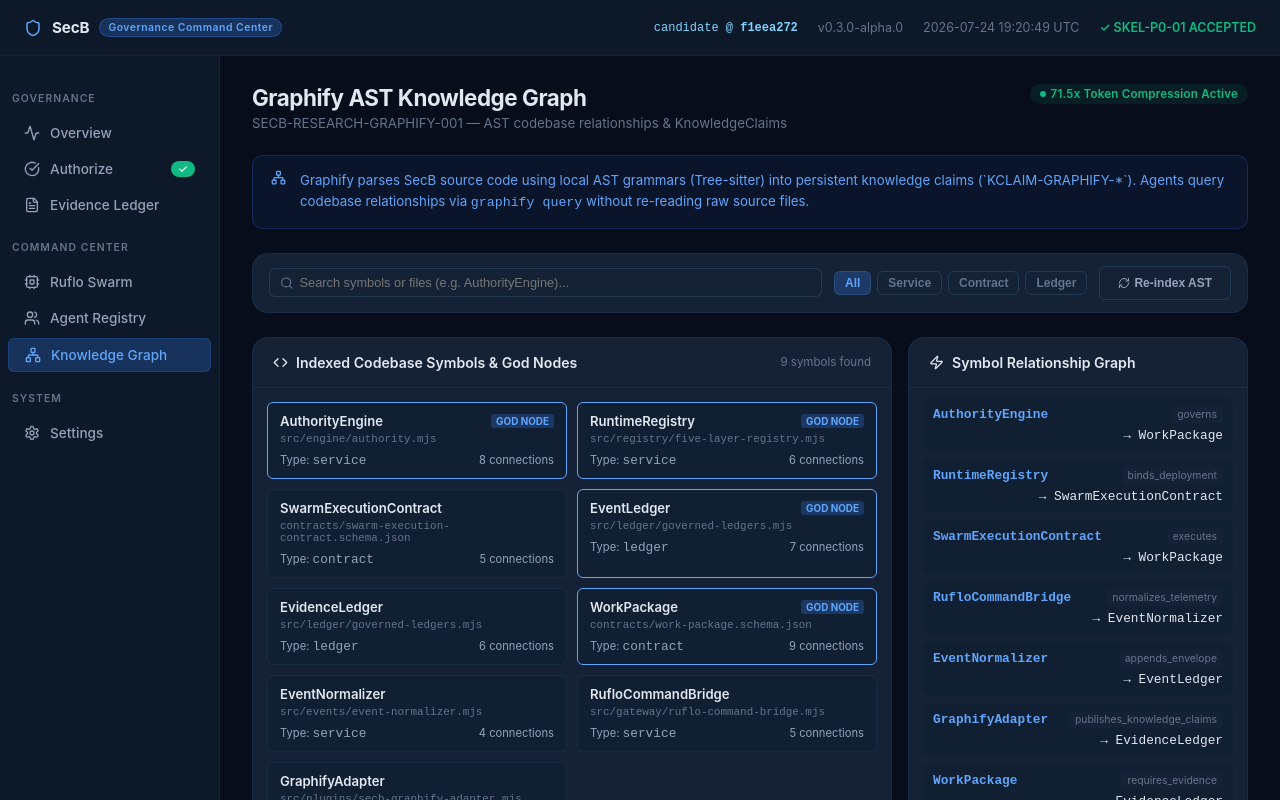
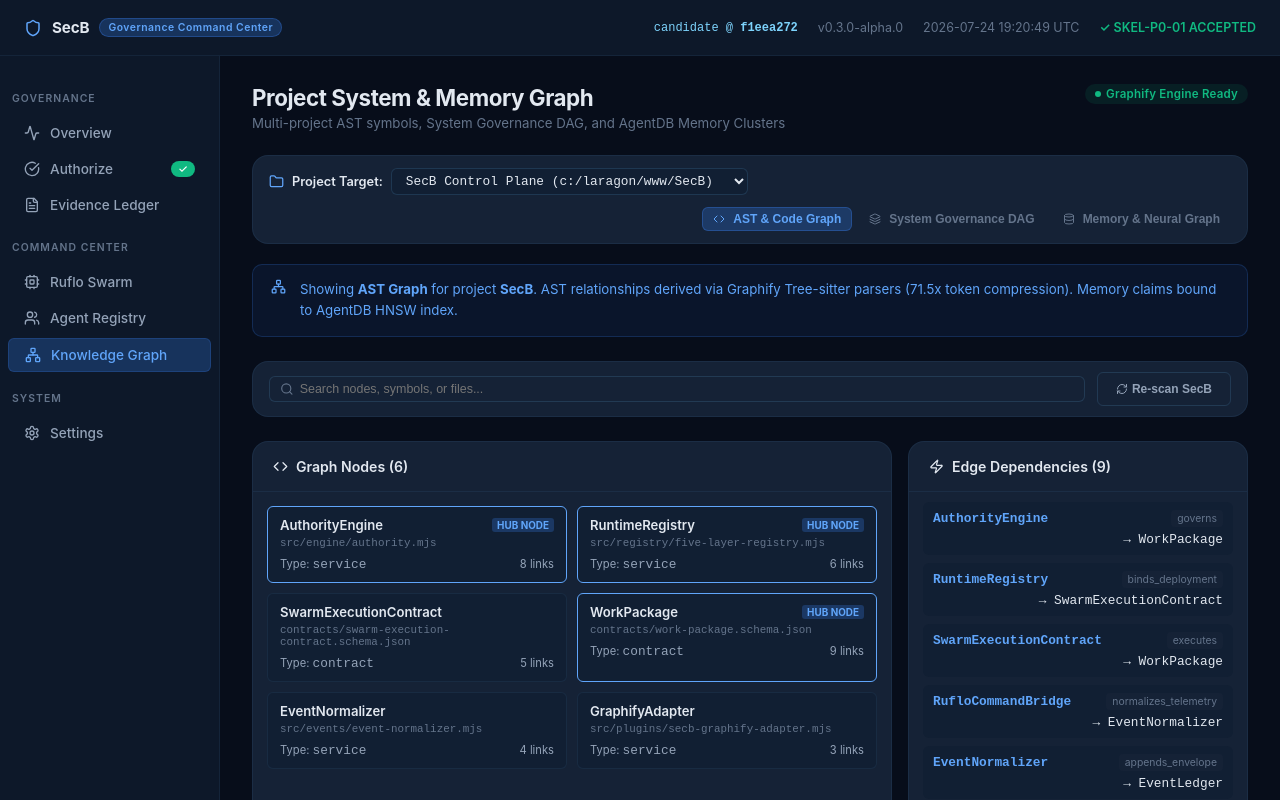
Before and after one commit to bstBizEra/SecB, a React (Vite) app in the folder dashboard/: page /graph in a window 1280 px wide. Shown: the top 800 px of the page. Built offline with nearby package versions, Linux system fonts and the light colour scheme.

Commit message:
feat(ui): upgrade Knowledge Graph page to support multi-project selection (SecB, Ruflo, Custom) and 3 Graph View Modes (AST Code, System Governance DAG, Memory & Neural Graph)

```diff
--- a/dashboard/src/pages/KnowledgeGraph.tsx
+++ b/dashboard/src/pages/KnowledgeGraph.tsx
@@ -1,10 +1,10 @@
 import React, { useState } from 'react';
-import { Network, Database, Code, FileText, Shield, Search, RefreshCw, Zap } from 'lucide-react';
+import { Network, Database, Code, FileText, Shield, Search, RefreshCw, Zap, Folder, Layers, Cpu } from 'lucide-react';
 
 interface NodeItem {
   id: string;
   name: string;
-  type: 'class' | 'contract' | 'ledger' | 'schema' | 'service';
+  type: 'class' | 'contract' | 'ledger' | 'schema' | 'service' | 'memory' | 'governance';
   file: string;
   connections: number;
   isGodNode?: boolean;
@@ -16,7 +16,8 @@ interface EdgeItem {
   relationship: string;
 }
 
-const NODES: NodeItem[] = [
+// ── 1. SecB System & Memory Graph ──
+const SECB_NODES: NodeItem[] = [
   { id: 'AuthorityEngine', name: 'AuthorityEngine', type: 'service', file: 'src/engine/authority.mjs', connections: 8, isGodNode: true },
   { id: 'RuntimeRegistry', name: 'RuntimeRegistry', type: 'service', file: 'src/registry/five-layer-registry.mjs', connections: 6, isGodNode: true },
   { id: 'SwarmExecutionContract', name: 'SwarmExecutionContract', type: 'contract', file: 'contracts/swarm-execution-contract.schema.json', connections: 5 },
@@ -24,11 +25,12 @@ const NODES: NodeItem[] = [
   { id: 'EvidenceLedger', name: 'EvidenceLedger', type: 'ledger', file: 'src/ledger/governed-ledgers.mjs', connections: 6 },
   { id: 'WorkPackage', name: 'WorkPackage', type: 'contract', file: 'contracts/work-package.schema.json', connections: 9, isGodNode: true },
   { id: 'EventNormalizer', name: 'EventNormalizer', type: 'service', file: 'src/events/event-normalizer.mjs', connections: 4 },
-  { id: 'RufloCommandBridge', name: 'RufloCommandBridge', type: 'service', file: 'src/gateway/ruflo-command-bridge.mjs', connections: 5 },
   { id: 'GraphifyAdapter', name: 'GraphifyAdapter', type: 'service', file: 'src/plugins/secb-graphify-adapter.mjs', connections: 3 },
+  { id: 'PatternMemoryCluster', name: 'PatternMemoryCluster', type: 'memory', file: '.swarm/memory.db', connections: 5, isGodNode: true },
+  { id: 'HNSWVectorIndex', name: 'HNSWVectorIndex', type: 'memory', file: 'agentdb.rvf', connections: 4 },
 ];
 
-const EDGES: EdgeItem[] = [
+const SECB_EDGES: EdgeItem[] = [
   { source: 'AuthorityEngine', target: 'WorkPackage', relationship: 'governs' },
   { source: 'RuntimeRegistry', target: 'SwarmExecutionContract', relationship: 'binds_deployment' },
   { source: 'SwarmExecutionContract', target: 'WorkPackage', relationship: 'executes' },
@@ -36,83 +38,143 @@ const EDGES: EdgeItem[] = [
   { source: 'EventNormalizer', target: 'EventLedger', relationship: 'appends_envelope' },
   { source: 'GraphifyAdapter', target: 'EvidenceLedger', relationship: 'publishes_knowledge_claims' },
   { source: 'WorkPackage', target: 'EvidenceLedger', relationship: 'requires_evidence' },
+  { source: 'PatternMemoryCluster', target: 'HNSWVectorIndex', relationship: 'indexes_vectors' },
+  { source: 'HNSWVectorIndex', target: 'AuthorityEngine', relationship: 'recommends_policy' },
+];
+
+// ── 2. Ruflo Swarm System Graph ──
+const RUFLO_NODES: NodeItem[] = [
+  { id: 'SwarmCoordinator', name: 'SwarmCoordinator', type: 'service', file: 'v3/src/swarm/coordinator.ts', connections: 12, isGodNode: true },
+  { id: 'AgentPool', name: 'AgentPool', type: 'service', file: 'v3/src/agents/pool.ts', connections: 7 },
+  { id: 'SONANeuralEngine', name: 'SONANeuralEngine', type: 'memory', file: 'v3/src/neural/sona.ts', connections: 6, isGodNode: true },
+  { id: 'AgentDBVectorStore', name: 'AgentDBVectorStore', type: 'memory', file: 'v3/src/memory/agentdb.ts', connections: 8, isGodNode: true },
+  { id: 'SwarmConfig', name: 'SwarmConfig', type: 'schema', file: 'v3/swarm.config.ts', connections: 5 },
+];
+
+const RUFLO_EDGES: EdgeItem[] = [
+  { source: 'SwarmCoordinator', target: 'AgentPool', relationship: 'spawns_workers' },
+  { source: 'SwarmCoordinator', target: 'SwarmConfig', relationship: 'reads_topology' },
+  { source: 'AgentPool', target: 'SONANeuralEngine', relationship: 'learns_from_edits' },
+  { source: 'SONANeuralEngine', target: 'AgentDBVectorStore', relationship: 'persists_embeddings' },
 ];
 
 export default function KnowledgeGraph() {
+  const [selectedProject, setSelectedProject] = useState<'SecB' | 'Ruflo' | 'Custom'>('SecB');
+  const [customPath, setCustomPath] = useState('');
+  const [graphMode, setGraphMode] = useState<'ast' | 'system' | 'memory'>('ast');
   const [searchTerm, setSearchTerm] = useState('');
-  const [filterType, setFilterType] = useState<string>('all');
 
-  const filteredNodes = NODES.filter(n => {
+  const nodes = selectedProject === 'Ruflo' ? RUFLO_NODES : SECB_NODES;
+  const edges = selectedProject === 'Ruflo' ? RUFLO_EDGES : SECB_EDGES;
+
+  const filteredNodes = nodes.filter(n => {
     const matchesSearch = n.name.toLowerCase().includes(searchTerm.toLowerCase()) || n.file.toLowerCase().includes(searchTerm.toLowerCase());
-    const matchesType = filterType === 'all' || n.type === filterType;
-    return matchesSearch && matchesType;
+    const matchesMode =
+      graphMode === 'ast' ? (n.type === 'service' || n.type === 'class' || n.type === 'contract') :
+      graphMode === 'memory' ? (n.type === 'memory' || n.type === 'ledger') : true;
+    return matchesSearch && matchesMode;
   });
 
   return (
     <>
       <div className="page-header">
         <div>
-          <h1 className="page-title">Graphify AST Knowledge Graph</h1>
-          <p className="page-subtitle">SECB-RESEARCH-GRAPHIFY-001 — AST codebase relationships & KnowledgeClaims</p>
+          <h1 className="page-title">Project System & Memory Graph</h1>
+          <p className="page-subtitle">Multi-project AST symbols, System Governance DAG, and AgentDB Memory Clusters</p>
         </div>
-        <span className="badge-status done">71.5x Token Compression Active</span>
+        <span className="badge-status done">Graphify Engine Ready</span>
       </div>
 
-      <div className="alert alert-info">
+      {/* Project & View Mode Selector */}
+      <div className="card" style={{ padding: '12px 16px', display: 'flex', gap: 12, alignItems: 'center', flexWrap: 'wrap' }}>
+        <div style={{ display: 'flex', alignItems: 'center', gap: 8 }}>
+          <Folder size={15} color="var(--accent-light)" />
+          <span style={{ fontSize: '0.8rem', fontWeight: 600 }}>Project Target:</span>
+          <select
+            value={selectedProject}
+            onChange={e => setSelectedProject(e.target.value as any)}
+            style={{ background: 'var(--bg-elevated)', color: 'var(--text-primary)', border: '1px solid var(--border-mid)', padding: '4px 10px', borderRadius: 6, fontSize: '0.8rem', fontFamily: 'var(--font-mono)' }}
+          >
+            <option value="SecB">SecB Control Plane (c:/laragon/www/SecB)</option>
+            <option value="Ruflo">Ruflo Swarm Engine (c:/laragon/www/ruflo)</option>
+            <option value="Custom">Custom Project Directory…</option>
+          </select>
+        </div>
+
+        {selectedProject === 'Custom' && (
+          <input
+            type="text"
+            placeholder="Enter directory path (e.g. C:/projects/my-app)..."
+            value={customPath}
+            onChange={e => setCustomPath(e.target.value)}
+            style={{ background: 'var(--bg-elevated)', border: '1px solid var(--border-mid)', color: 'var(--text-primary)', fontSize: '0.78rem', padding: '4px 10px', borderRadius: 6, width: 260 }}
+          />
+        )}
+
+        <div style={{ display: 'flex', gap: 6, marginLeft: 'auto' }}>
+          {[
+            { id: 'ast', label: 'AST & Code Graph', icon: Code },
+            { id: 'system', label: 'System Governance DAG', icon: Layers },
+            { id: 'memory', label: 'Memory & Neural Graph', icon: Database },
+          ].map(m => {
+            const Icon = m.icon;
+            const active = graphMode === m.id;
+            return (
+              <button
+                key={m.id}
+                onClick={() => setGraphMode(m.id as any)}
+                className="btn btn-ghost"
+                style={{
+                  fontSize: '0.75rem',
+                  padding: '4px 10px',
+                  background: active ? 'var(--accent-glow)' : 'transparent',
+                  color: active ? 'var(--accent-light)' : 'var(--text-muted)',
+                  border: active ? '1px solid rgba(59,130,246,0.3)' : '1px solid transparent'
+                }}
+              >
+                <Icon size={12} /> {m.label}
+              </button>
+            );
+          })}
+        </div>
+      </div>
+
+      {/* Info Alert */}
+      <div className="alert alert-info" style={{ marginTop: -4 }}>
         <Network size={15} style={{ flexShrink: 0 }} />
         <span>
-          Graphify parses SecB source code using local AST grammars (Tree-sitter) into persistent knowledge claims (`KCLAIM-GRAPHIFY-*`).
-          Agents query codebase relationships via <code style={{ fontFamily: 'var(--font-mono)' }}>graphify query</code> without re-reading raw source files.
+          Showing <strong>{graphMode.toUpperCase()} Graph</strong> for project <strong>{selectedProject}</strong>.
+          AST relationships derived via Graphify Tree-sitter parsers (71.5x token compression). Memory claims bound to AgentDB HNSW index.
         </span>
       </div>
 
-      {/* Control Bar */}
-      <div className="card" style={{ padding: '12px 16px', display: 'flex', gap: 12, alignItems: 'center', flexWrap: 'wrap' }}>
-        <div style={{ display: 'flex', alignItems: 'center', gap: 6, flex: 1, background: 'var(--bg-card)', padding: '6px 10px', borderRadius: 6, border: '1px solid var(--border-mid)' }}>
+      {/* Control & Search Bar */}
+      <div className="card" style={{ padding: '10px 16px', display: 'flex', gap: 12, alignItems: 'center' }}>
+        <div style={{ display: 'flex', alignItems: 'center', gap: 6, flex: 1, background: 'var(--bg-card)', padding: '5px 10px', borderRadius: 6, border: '1px solid var(--border-mid)' }}>
           <Search size={14} color="var(--text-muted)" />
           <input
             type="text"
-            placeholder="Search symbols or files (e.g. AuthorityEngine)..."
+            placeholder="Search nodes, symbols, or files..."
             value={searchTerm}
             onChange={e => setSearchTerm(e.target.value)}
-            style={{ background: 'transparent', border: 'none', color: 'var(--text-primary)', fontSize: '0.8rem', width: '100%', outline: 'none' }}
+            style={{ background: 'transparent', border: 'none', color: 'var(--text-primary)', fontSize: '0.78rem', width: '100%', outline: 'none' }}
           />
         </div>
 
-        <div style={{ display: 'flex', gap: 6 }}>
-          {['all', 'service', 'contract', 'ledger'].map(t => (
-            <button
-              key={t}
-              onClick={() => setFilterType(t)}
-              className="btn btn-ghost"
-              style={{
-                fontSize: '0.75rem',
-                padding: '4px 10px',
-                textTransform: 'capitalize',
-                background: filterType === t ? 'var(--accent-glow)' : 'transparent',
-                color: filterType === t ? 'var(--accent-light)' : 'var(--text-muted)'
-              }}
-            >
-              {t}
-            </button>
-          ))}
-        </div>
-
         <button className="btn btn-ghost" style={{ fontSize: '0.75rem', gap: 4 }}>
-          <RefreshCw size={12} /> Re-index AST
+          <RefreshCw size={12} /> Re-scan {selectedProject}
         </button>
       </div>
 
-      {/* Grid Layout: Symbol Nodes & Relationships */}
+      {/* Graph Layout Grid */}
       <div style={{ display: 'grid', gridTemplateColumns: '1fr 340px', gap: 16 }}>
 
         {/* Node Grid */}
         <div className="card">
           <div className="card-header">
-            <span className="card-title"><Code size={15} /> Indexed Codebase Symbols & God Nodes</span>
-            <span style={{ fontSize: '0.72rem', color: 'var(--text-muted)' }}>{filteredNodes.length} symbols found</span>
+            <span className="card-title"><Code size={15} /> Graph Nodes ({filteredNodes.length})</span>
           </div>
-          <div style={{ padding: 14, display: 'grid', gridTemplateColumns: 'repeat(auto-fill, minmax(220px, 1fr))', gap: 10 }}>
+          <div style={{ padding: 14, display: 'grid', gridTemplateColumns: 'repeat(auto-fill, minmax(210px, 1fr))', gap: 10 }}>
             {filteredNodes.map(n => (
               <div
                 key={n.id}
@@ -130,7 +192,7 @@ export default function KnowledgeGraph() {
                   <span style={{ fontWeight: 600, fontSize: '0.82rem', color: 'var(--text-primary)' }}>{n.name}</span>
                   {n.isGodNode && (
                     <span style={{ fontSize: '0.62rem', padding: '1px 5px', borderRadius: 3, background: 'var(--accent-glow)', color: 'var(--accent-light)', fontWeight: 700 }}>
-                      GOD NODE
+                      HUB NODE
                     </span>
                   )}
                 </div>
@@ -139,7 +201,7 @@ export default function KnowledgeGraph() {
                 </div>
                 <div style={{ display: 'flex', justifyContent: 'space-between', marginTop: 4, fontSize: '0.7rem', color: 'var(--text-secondary)' }}>
                   <span>Type: <code className="mono">{n.type}</code></span>
-                  <span>{n.connections} connections</span>
+                  <span>{n.connections} links</span>
                 </div>
               </div>
             ))}
@@ -149,10 +211,10 @@ export default function KnowledgeGraph() {
         {/* Edge Relationships */}
         <div className="card">
           <div className="card-header">
-            <span className="card-title"><Zap size={15} /> Symbol Relationship Graph</span>
+            <span className="card-title"><Zap size={15} /> Edge Dependencies ({edges.length})</span>
           </div>
           <div style={{ padding: '10px 14px', display: 'flex', flexDirection: 'column', gap: 8 }}>
-            {EDGES.map((e, idx) => (
+            {edges.map((e, idx) => (
               <div key={idx} style={{ padding: '8px 10px', background: 'var(--bg-elevated)', borderRadius: 6, fontSize: '0.75rem', display: 'flex', flexDirection: 'column', gap: 4 }}>
                 <div style={{ display: 'flex', justifyContent: 'space-between', alignItems: 'center' }}>
                   <span className="mono" style={{ fontWeight: 600, color: 'var(--accent-light)' }}>{e.source}</span>
```
